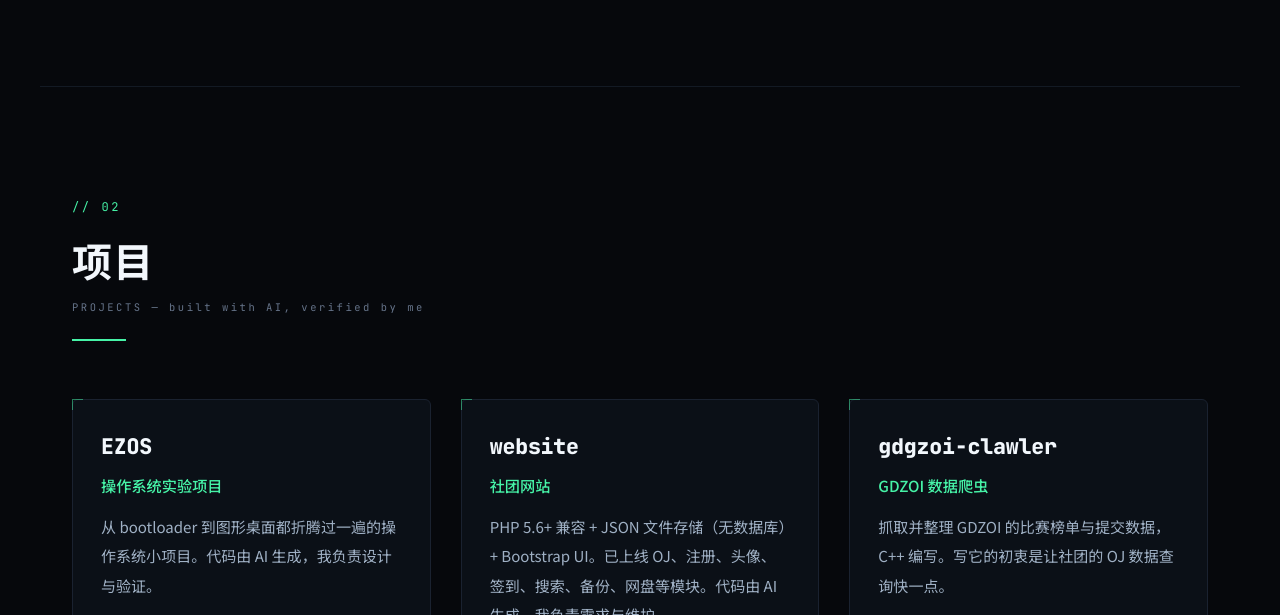
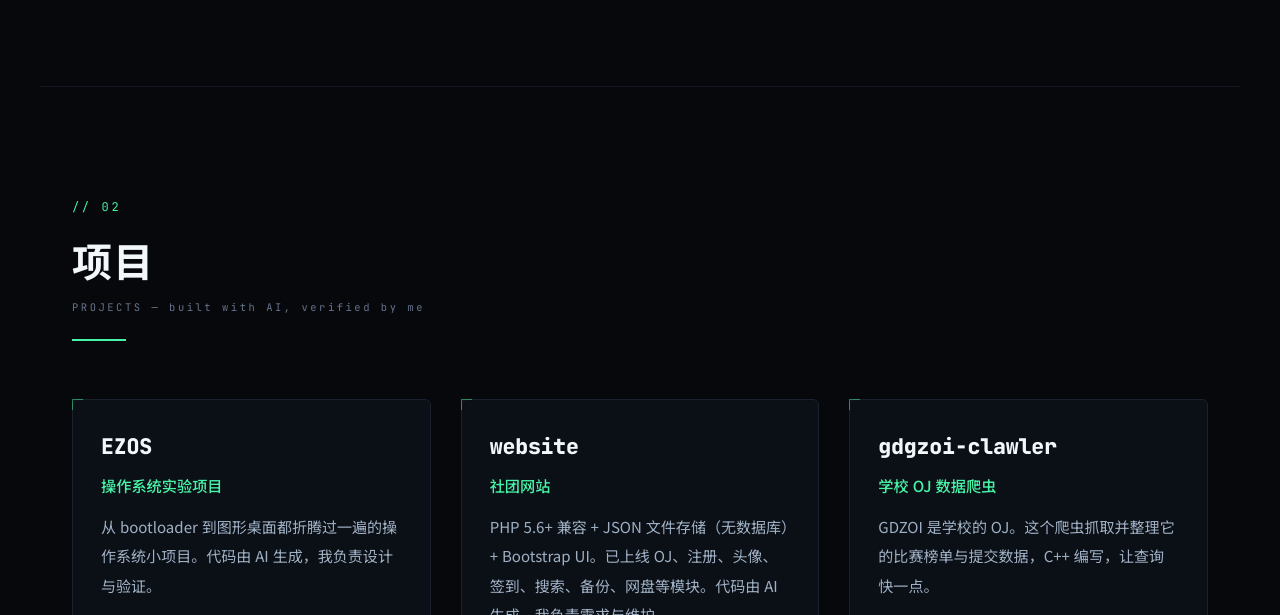
Before and after one commit to pen-pig/pen-pig.github.io, a plain HTML site: page index.html in a window 1280 px wide. Shown: the part 1412-2027 px from the top of the page. Drawn offline with Linux system fonts and the light colour scheme.

Commit message:
fix: gdgzoi 口径改为学校 OJ；字体子集补齐新文案字符
- gdgzoi-clawler：tagline 改「学校 OJ 数据爬虫」，desc 明确 GDZOI 是学校的 OJ
- 重新子集化 6 个 woff2，覆盖前几轮文案新增的 20 个汉字（些/便/具/叫/背/腾 等）

```diff
--- a/index.html
+++ b/index.html
@@ -141,8 +141,8 @@
 
         <article class="proj panel reveal">
           <h3 class="proj-name">gdgzoi-clawler</h3>
-          <p class="proj-tagline">GDZOI 数据爬虫</p>
-          <p class="proj-desc">抓取并整理 GDZOI 的比赛榜单与提交数据，C++ 编写。写它的初衷是让社团的 OJ 数据查询快一点。</p>
+          <p class="proj-tagline">学校 OJ 数据爬虫</p>
+          <p class="proj-desc">GDZOI 是学校的 OJ。这个爬虫抓取并整理它的比赛榜单与提交数据，C++ 编写，让查询快一点。</p>
           <div class="proj-tags">
             <span>C++</span>
             <span class="chip chip-ai">AI 生成</span>
```
Also changed, not shown: assets/fonts/JetBrainsMono-400.woff2, assets/fonts/JetBrainsMono-700.woff2, assets/fonts/JetBrainsMono-800.woff2, assets/fonts/NotoSansSC-400.woff2, assets/fonts/NotoSansSC-500.woff2, assets/fonts/NotoSansSC-700.woff2.
